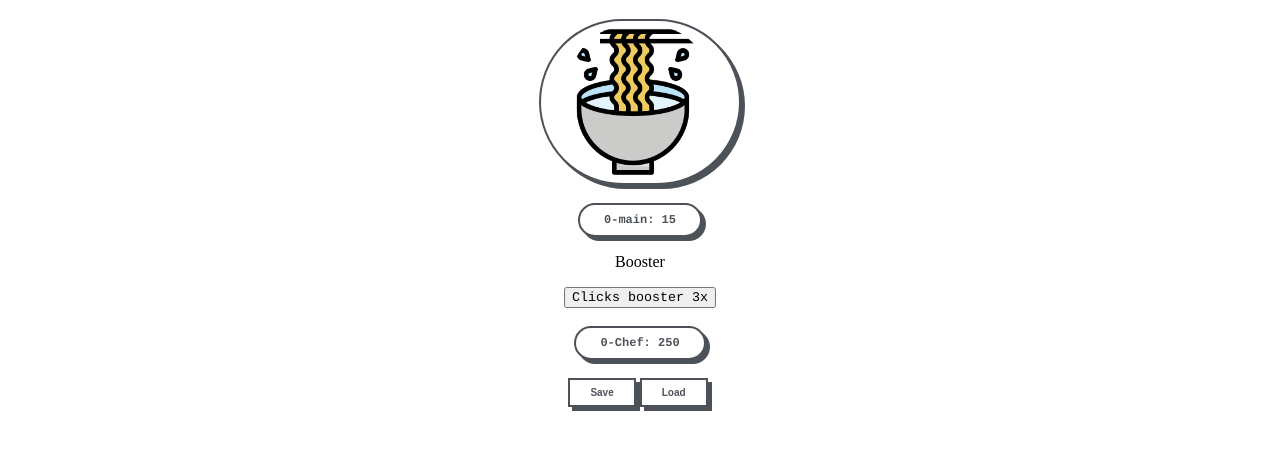
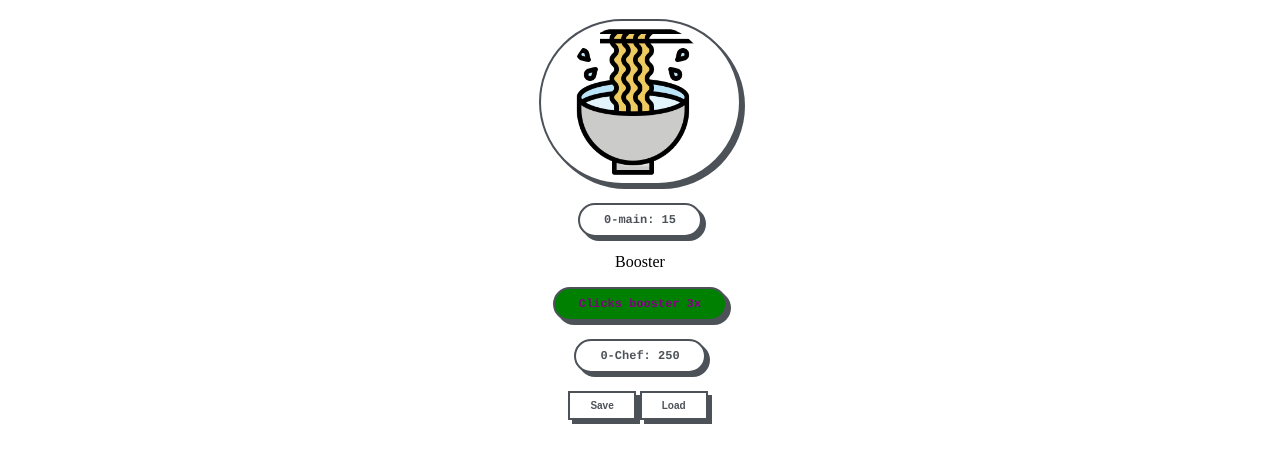
Before and after one commit to OniwaAguy/noodles, a plain HTML site: page index.html in a window 1280 px wide. Shown: the part 167-630 px from the top of the page. Drawn offline with Linux system fonts and the light colour scheme.

Commit message:
Update style.css

```diff
--- a/style.css
+++ b/style.css
@@ -72,3 +72,19 @@ background: #FFFFFF;
 .settings:hover {
   background: #d3d3d3;
 }
+.kn {
+font-size: 12px;
+  color: purple;
+  line-height: 1.5;
+  font-weight: bold;
+  padding: .5em 2em;
+background: green;
+  border: 2px solid #4D5259;
+  box-shadow: 4px 4px 0 0 #4D5259;
+  border-radius: 100px;
+  outline:0;
+  transition: ease all .1s;
+}
+.kn:hover {
+  opacity: 0;
+}
```
